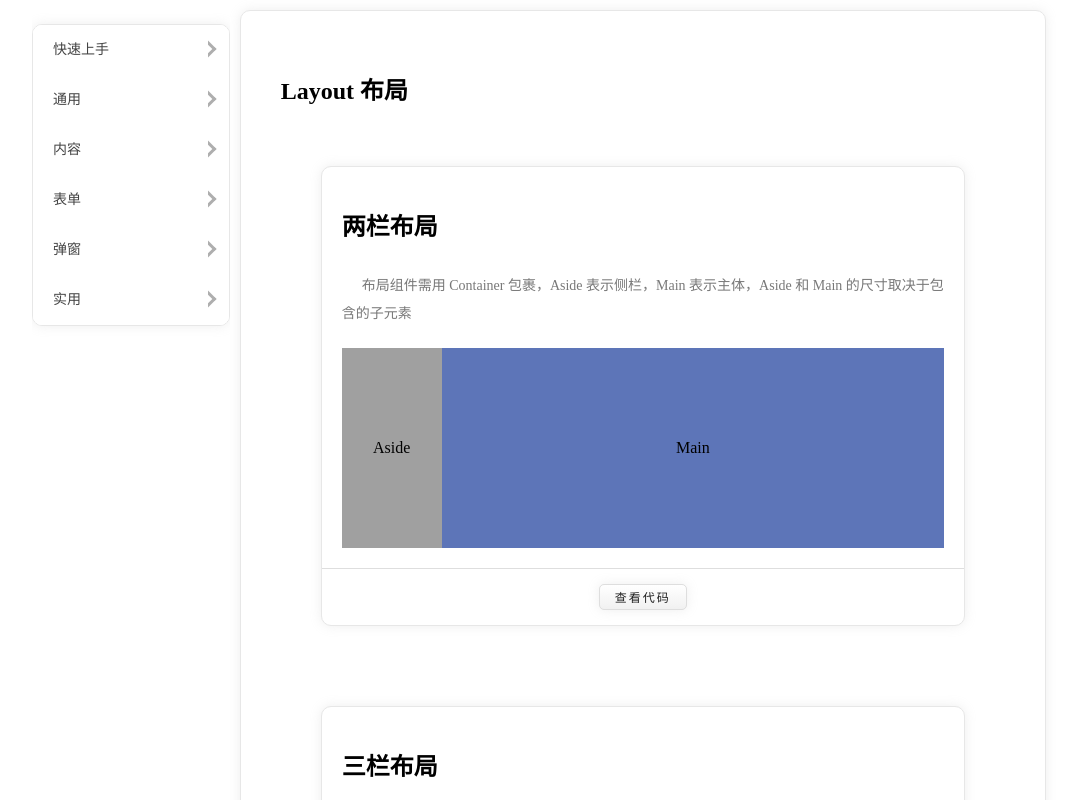
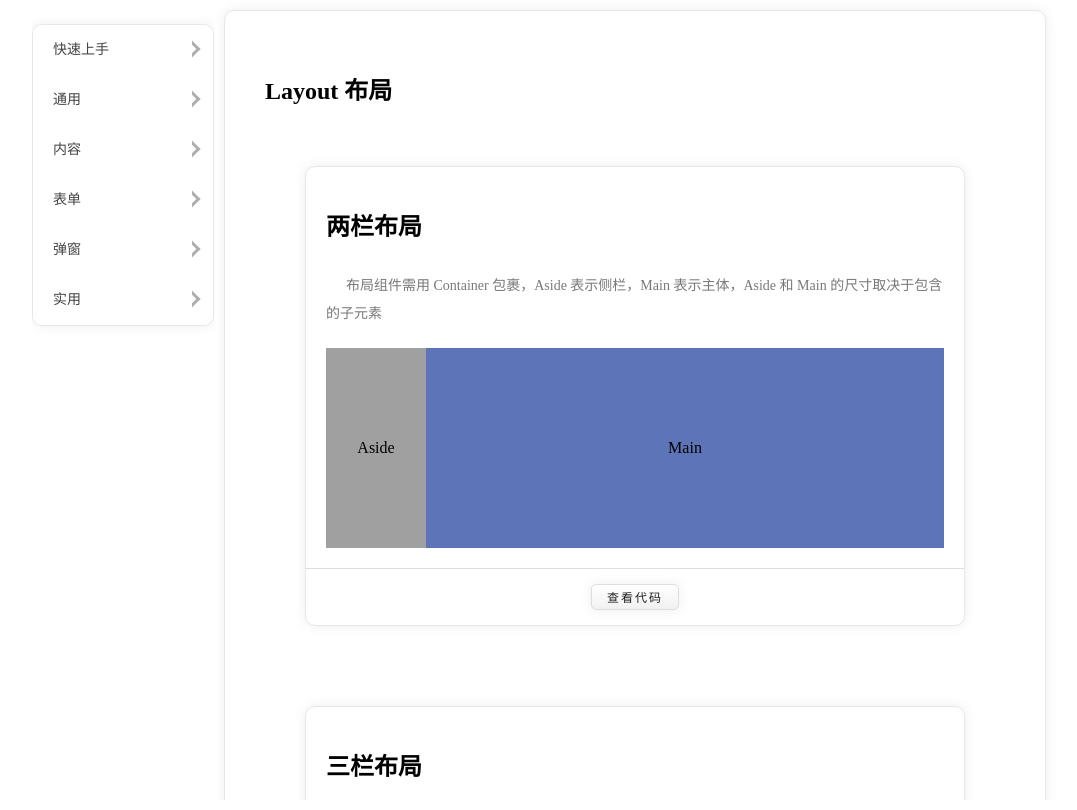
Before and after one commit to undefine4080/Wood-UI-React, a React (Vite) app: page / in a window 1280 px wide. Shown: the whole page, without its empty margins (96-1173 px from the left). Built offline with nearby package versions, Linux system fonts and the light colour scheme.

Commit message:
refactor: NavMenu

```diff
--- a/src/base/utils.ts
+++ b/src/base/utils.ts
@@ -1,4 +1,4 @@
-import React, { ReactElement } from "react";
+import React, { ReactElement } from 'react';
 
 /**
  * @param rawValue css property width or height which from props, the type maybe number or string
@@ -7,12 +7,14 @@ import React, { ReactElement } from "react";
 function addUnitPx(rawValue: string | number | undefined) {
     if (!rawValue) return;
 
-  if (typeof rawValue === "number") {
+    if (typeof rawValue === 'number') {
         return `${rawValue}px`;
-  } else if (typeof rawValue === "string") {
+    } else if (typeof rawValue === 'string') {
         return rawValue;
     } else {
-    const error = new Error(`the data type of props must be string or number`);
+        const error = new Error(
+            `the data type of props must be string or number`,
+        );
         console.trace(error);
         throw error;
     }
@@ -26,12 +28,12 @@ function addUnitPx(rawValue: string | number | undefined) {
  */
 function getNamedChild(
     childrenNodeName: string | Array<string>,
-  reactChildren: any
+    reactChildren: any,
 ) {
     const children = React.Children.toArray(reactChildren);
 
     const result = children.map((item: any) => {
-    if (typeof childrenNodeName === "string") {
+        if (typeof childrenNodeName === 'string') {
             if (item.type.displayName === childrenNodeName) {
                 return item;
             }
@@ -46,16 +48,20 @@ function getNamedChild(
 
 /**
  * bind implicit property to the component
- * @param elements
+ * @param nodes
  * @param hintProps
  * @returns
  */
 function bindImplicitProps(
-  elements: Array<ReactElement>,
-  hintProps: { [propsName: string]: any; }
+    nodes: Array<any>,
+    hintProps: { [propsName: string]: any },
 ): Array<any> {
-  const result = elements.map((element) => {
-    return React.cloneElement(element, { ...hintProps });
+    const result = nodes.map((node) => {
+        if (node.type === 'div') {
+            return node;
+        } else {
+            return React.cloneElement(node, { ...hintProps });
+        }
     });
     return result;
 }
@@ -97,7 +103,7 @@ function rqData(data: any) {
 function uuid(length: number) {
     const uuid = window.crypto.getRandomValues(new Uint8Array(length));
 
-  return uuid.toString().split(",").join("");
+    return uuid.toString().split(',').join('');
 }
 
 export {
--- a/src/components/NavMenu/NavMenu.tsx
+++ b/src/components/NavMenu/NavMenu.tsx
@@ -1,33 +1,36 @@
-import { Children, cloneElement, useState } from 'react';
-import { propsNavMenu } from './type';
+import React, { useState, createContext } from 'react';
+import { propsNavMenu, NavMenuContext } from './type';
+import { bindImplicitProps } from '@base/utils';
 import NavMenuItem from './NavMenuItem';
 import SubNavMenu from './SubNavMenu';
 
 import './navMenu.less';
 
+const NavContext = createContext<NavMenuContext>({});
+const NavProvider = NavContext.Provider;
+
 function NavMenu(props: propsNavMenu) {
     const { children, className = '', single = false } = props;
 
-    const [lastExpandItemIndex, setLastExpandItemIndex] = useState<
-        number | undefined
-    >();
+    const [lastExpandItemId, setLastExpandItemId] = useState<string>();
+    const [selectedItem, setSelectedItem] = useState<string>();
 
-    const childNodes = Children.toArray(children).map(
-        (node: any, index: number) => {
-            if (node.type === 'div') {
-                return node;
-            } else {
-                return cloneElement(node, {
-                    single,
-                    menuId: index,
-                    lastExpandItem: lastExpandItemIndex,
-                    submitExpandId: setLastExpandItemIndex,
-                });
-            }
-        },
+    const childNodes = bindImplicitProps(React.Children.toArray(children), {
+        lastExpandItem: lastExpandItemId,
+        submitExpandId: setLastExpandItemId,
+    });
+
+    const contextValue = {
+        single,
+        selectedItem,
+        submitSelectedItem: setSelectedItem,
+    };
+
+    return (
+        <ul className={`wdu-navMenu ${className}`}>
+            <NavProvider value={contextValue}>{childNodes}</NavProvider>
+        </ul>
     );
-
-    return <ul className={`wdu-navMenu ${className}`}>{childNodes}</ul>;
 }
 
-export { NavMenu, NavMenuItem, SubNavMenu };
+export { NavMenu, NavMenuItem, SubNavMenu, NavContext };
--- a/src/components/NavMenu/NavMenuItem.tsx
+++ b/src/components/NavMenu/NavMenuItem.tsx
@@ -1,5 +1,12 @@
 import Arrow from '@base/icon/Arrow/Arrow';
-import React, { MouseEvent } from 'react';
+import React, {
+    MouseEvent,
+    useContext,
+    useEffect,
+    useId,
+    useState,
+} from 'react';
+import { NavContext } from './NavMenu';
 import { internalPropsNavMenuItem, propsNavMenuItem } from './type';
 
 function NavMenuItem(props: propsNavMenuItem) {
@@ -16,7 +23,21 @@ function NavMenuItem(props: propsNavMenuItem) {
         label,
     } = props as propsNavMenuItem & internalPropsNavMenuItem;
 
-    const renderItem = () => {
+    const { selectedItem, submitSelectedItem } = useContext(NavContext);
+
+    const menuId = useId();
+
+    const [navItemClassList, setNavItemClassList] = useState(() => {
+        const classes = [
+            'wdu-navMenuItem',
+            className,
+            disabled && 'wdu-navMenuItem__disabled',
+        ];
+
+        return classes.filter((item) => Boolean(item)).join(' ');
+    });
+
+    const renderNavItem = () => {
         if (to) {
             // normal <a>
             return (
@@ -42,7 +63,11 @@ function NavMenuItem(props: propsNavMenuItem) {
     };
 
     const handleClick = (event: MouseEvent) => {
-        if (!disabled) {
+        if (disabled) return;
+
+        // ignore the menuId of first NavMenuItem in SubNavMenu
+        if (!subMenuItem) submitSelectedItem(menuId);
+
         if (typeof onClick === 'function') {
             onClick(event, {
                 to,
@@ -51,19 +76,34 @@ function NavMenuItem(props: propsNavMenuItem) {
                 label,
             });
         }
+    };
+
+    useEffect(() => {
+        if (selectedItem) {
+            if (selectedItem === menuId) {
+                setNavItemClassList(
+                    (prev) => prev + ' wdu-navMenuItem__active',
+                );
+            } else {
+                setNavItemClassList((prev) => {
+                    const classes = prev.split(' ');
+                    const result = classes
+                        .filter((item) => item !== 'wdu-navMenuItem__active')
+                        .join(' ');
+                    return result;
+                });
             }
-    };
+        }
+    }, [selectedItem]);
 
     return (
         <li
-            className={`wdu-navMenuItem ${className} ${
-                disabled ? 'wdu-navMenuItem__disabled' : ''
-            }`}
+            className={navItemClassList}
             style={{ paddingLeft: `${indent}px` }}
             onClick={handleClick}>
             {icon && <span className={'wdu-navMenuItem__icon'}>{icon}</span>}
 
-            {renderItem()}
+            {renderNavItem()}
 
             {subMenuItem && <Arrow style={expand ? 'bottom' : 'right'} />}
         </li>
--- a/src/components/NavMenu/SubNavMenu.tsx
+++ b/src/components/NavMenu/SubNavMenu.tsx
@@ -1,13 +1,14 @@
 import React, {
-    Children,
-    cloneElement,
     useEffect,
     useRef,
     useState,
     TransitionEvent,
+    useId,
+    useContext,
 } from 'react';
-import { NavMenu, NavMenuItem } from './NavMenu';
+import { NavContext, NavMenuItem } from './NavMenu';
 import { internalPropsSubNavMenu, propsSubNavMenu } from './type';
+import { bindImplicitProps } from '@base/utils';
 
 const ITEM_HEIGHT = 50;
 const NEST_ITEM_INDENT = 20;
@@ -18,15 +19,17 @@ function SubNavMenu(props: propsSubNavMenu) {
         expand = false,
         label,
         indent = NEST_ITEM_INDENT,
-        single = false,
         lastExpandItem,
         submitExpandId,
-        menuId,
     } = props as propsSubNavMenu & internalPropsSubNavMenu;
+
+    const { single } = useContext(NavContext);
 
     const [menuExpand, setExpand] = useState(() => expand);
 
     const refSubNavContainer = useRef<HTMLDivElement>(null);
+
+    const menuId = useId();
 
     // compute the height of SubNavMenu in order to make transition
     const setComputedHeightToContainer = () => {
@@ -40,8 +43,7 @@ function SubNavMenu(props: propsSubNavMenu) {
     // single-expand mode
     useEffect(() => {
         if (menuExpand) {
-            // @ts-ignore
-            submitExpandId(menuId as number);
+            submitExpandId(menuId);
         }
     }, [menuExpand]);
 
@@ -59,22 +61,13 @@ function SubNavMenu(props: propsSubNavMenu) {
     const [lastExpandItemIndex, setLastExpandItemIndex] = useState<
         number | undefined
     >();
-    // pass the same props to the SubNavMenu child node
-    const childNodes = Children.toArray(children).map(
-        (node: any, index: number) => {
-            if (node.type === 'div') {
-                return node;
-            } else {
-                return cloneElement(node, {
-                    single,
-                    menuId: index,
-                    indent: indent + NEST_ITEM_INDENT,
-                    lastExpandItem: lastExpandItemIndex,
-                    submitExpandId: setLastExpandItemIndex,
-                });
-            }
-        },
-    );
+
+    // pass the props to the SubNavMenu child node
+    const childNodes = bindImplicitProps(React.Children.toArray(children), {
+        indent: indent + NEST_ITEM_INDENT,
+        lastExpandItem: lastExpandItemIndex,
+        submitExpandId: setLastExpandItemIndex,
+    });
 
     // initially, every child item of a SubNavMenu is collapsed
     const initialHeight = childNodes.length * ITEM_HEIGHT + 'px';
@@ -123,7 +116,7 @@ function SubNavMenu(props: propsSubNavMenu) {
     };
 
     return (
-        <NavMenu className='wdu-subNavMenu'>
+        <ul className='wdu-subNavMenu'>
             <NavMenuItem
                 className='wdu-subNavMenu__title'
                 expand={menuExpand}
@@ -139,7 +132,7 @@ function SubNavMenu(props: propsSubNavMenu) {
                 onTransitionEnd={keepChildItemExpandable}>
                 {childNodes}
             </div>
-        </NavMenu>
+        </ul>
     );
 }
 
--- a/src/components/NavMenu/navMenu.less
+++ b/src/components/NavMenu/navMenu.less
@@ -12,36 +12,43 @@
     padding: 0;
     overflow: hidden;
 
-    .wdu-navMenuItem:first-child {
-        border-top: none;
-    }
-
     .wdu-subNavMenu {
         padding: 0;
         box-shadow: none;
     }
+
+    &>.wdu-navMenuItem {
+        padding-left: 20px;
+    }
 }
 
+@itemHeight: 50px;
+
 .wdu-navMenuItem {
-    height: 40px;
-    padding: 5px 20px;
+    height: @itemHeight;
     cursor: pointer;
     transition: all 0.2s ease-in-out;
     position: relative;
     list-style: none;
-    line-height: 40px;
+    line-height: @itemHeight;
+    color: rgb(68, 68, 68);
+
+    &::first-child {
+        border-top: none;
+    }
 
     &>a,
     span {
         width: 100%;
         height: 100%;
         display: block;
+        color: currentColor;
     }
 
     a {
         text-decoration: none;
-        color: rgb(68, 68, 68);
-        line-height: inherit;
+        line-height: @itemHeight;
+        color: currentColor;
     }
 
     &:hover {
@@ -59,8 +66,8 @@
 
     &__label {
         text-decoration: none;
-        line-height: 40px;
-        color: rgb(68, 68, 68);
+        line-height: @itemHeight;
+        margin-right: 15px;
     }
 
     .wdu-icon-arrow {
@@ -79,8 +86,14 @@
         }
 
         &:hover {
-            background-color: #f4f4f4;
+            transition: none;
+            background-color: #ededed;
         }
+    }
+
+    &__active {
+        .wdu-bg-important();
+        color: white;
     }
 }
 
@@ -112,6 +125,7 @@
     &__items {
         background-color: #ededed;
         transition: width, height 0.2s ease-in-out;
+        overflow: hidden;
 
         .wdu-subNavMenu__title {
             background-color: #ededed;
```
Also changed, not shown: src/components/NavMenu/type.ts (+11 -2 lines), 19 other files (tests, documents, lock files or other folders). Lines whose indentation alone changed are shown as unchanged.
